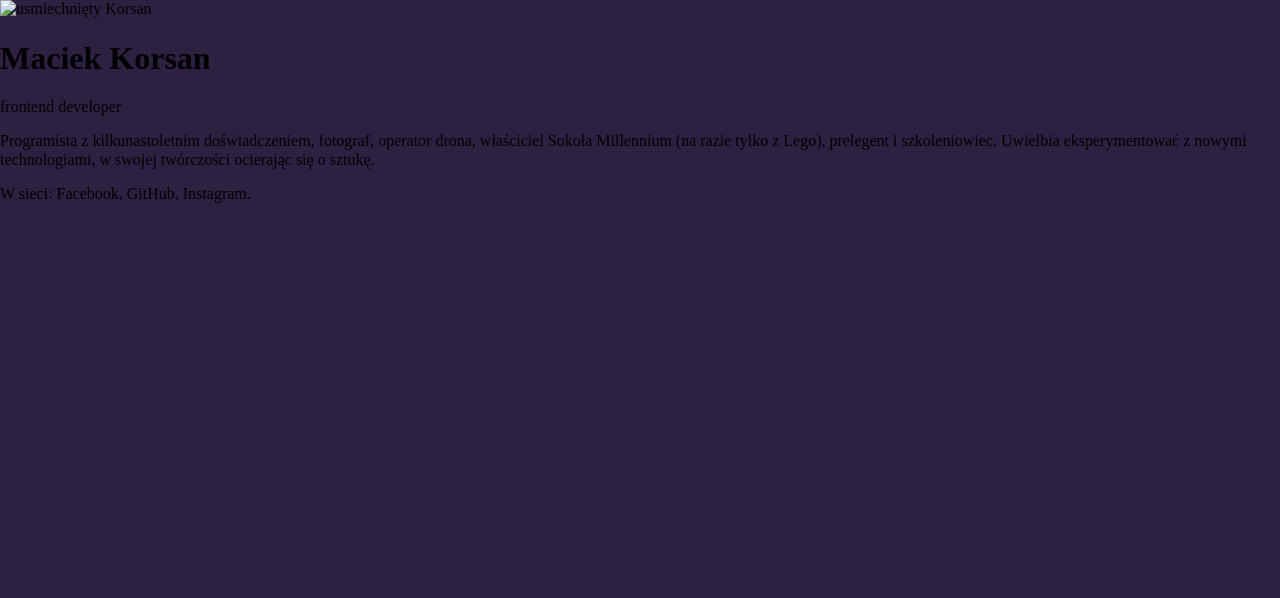
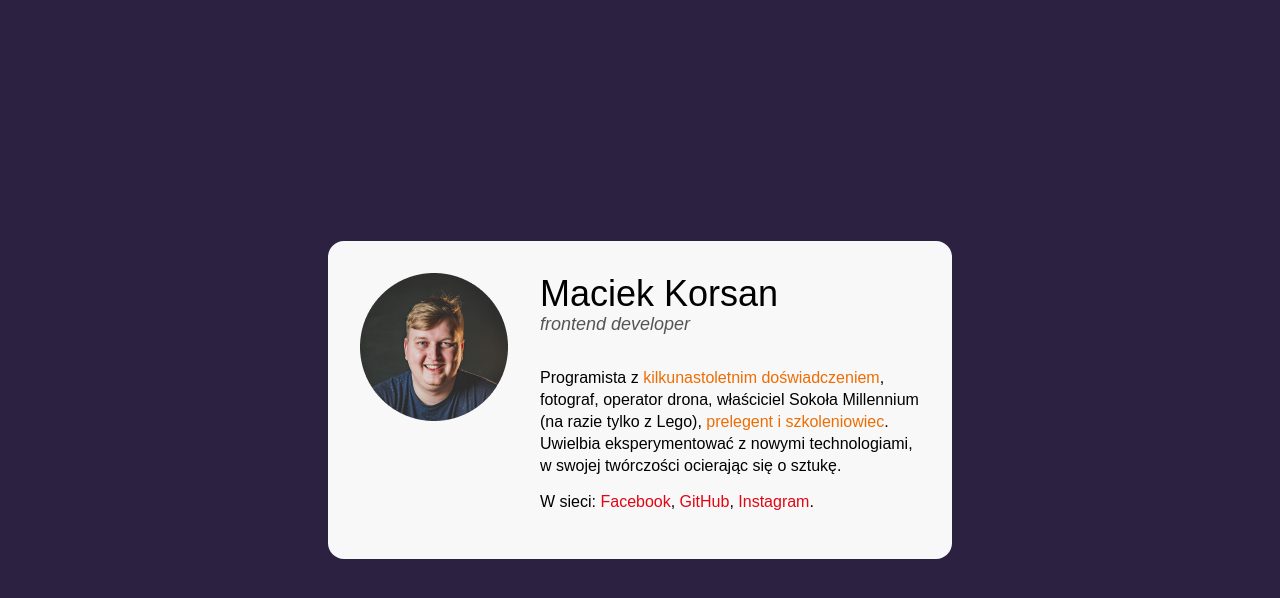
Before and after one commit to karolskalinski/buissness-card-WTF, a plain HTML site: page index.html in a window 1280 px wide. Drawn offline with Linux system fonts and the light colour scheme.

Commit message:
feat: final

```diff
--- a/css/style.css
+++ b/css/style.css
@@ -2,10 +2,69 @@ html {
     box-sizing: border-box;
 }
 
-*, *::after, *:before {
+*, *::after, *::before {
     box-sizing: inherit;
 }
 
 body {
     background: #2C2141;
+    min-height: 100vh;
+    padding: 16px;
+    display: flex;
+    align-items: center;
+    justify-content: center;
+    font-family: Arial, Helvetica, sans-serif;
 }
+
+.card {
+    background-color: #F8F8F8;
+    max-width: 624px;
+    width: 100%;
+    border-radius: 16px;
+    padding: 32px;
+}
+
+.person {
+    display: flex;
+    align-items: flex-start;
+}
+
+.person__description {
+    font-size: 16px;
+    line-height: 22px;
+}
+
+.person__description--last{
+    margin-bottom: 0;
+}
+
+
+.person__link {
+    color: #E20613;
+    text-decoration: none;
+}
+
+.person__header {
+    margin-bottom: 32px;
+}
+
+.person__name {
+    margin: 0;
+    font-size: 36px;
+    font-weight: normal;
+}
+
+.person__position {
+    color: #545454;
+    font-size: 18px;
+    font-style: italic;
+}
+
+.person__photo {
+    margin-right: 32px;
+}
+
+.person__special {
+    font-weight: normal;
+    color: #ED6D05;
+}
--- a/index.html
+++ b/index.html
@@ -14,19 +14,22 @@
     <main class="card">
 
         <article class="person">
-            <img class="person__photo" src="" alt="usmiechnięty Korsan">
+            <img class="person__photo" src="../buissness-card-WTF/img/avatar.png" alt="usmiechnięty Korsan">
             <div>
                 <header class="person__header">
                     <h1 class="person__name"> Maciek Korsan</h1>
                     <span class="person__position">frontend developer</span>
 
                 </header>
-                <p class="person__description">Programista z kilkunastoletnim doświadczeniem, fotograf, operator drona, właściciel Sokoła
-                    Millennium (na razie tylko z Lego), prelegent i szkoleniowiec. Uwielbia eksperymentować z nowymi
+                <p class="person__description">Programista z <strong class="person__special">kilkunastoletnim
+                        doświadczeniem</strong>, fotograf, operator drona, właściciel Sokoła
+                    Millennium (na razie tylko z Lego), <strong class="person__special">prelegent i
+                        szkoleniowiec</strong>. Uwielbia eksperymentować z nowymi
                     technologiami, w swojej twórczości ocierając się o sztukę.
                 </p>
-                <p class=""></p>
-                    W sieci: Facebook, GitHub, Instagram.</p>
+                <p class="person__description person__description--last"></p>
+                W sieci: <a class="person__link" href="#"> Facebook</a>, <a class="person__link" href="#">GitHub</a>, <a
+                    class="person__link" href="#">Instagram</a>.</p>
             </div>
         </article>
 
```
